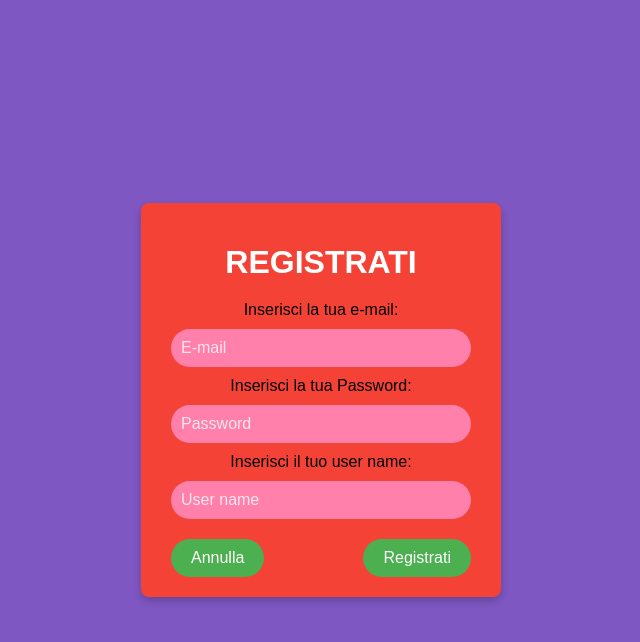
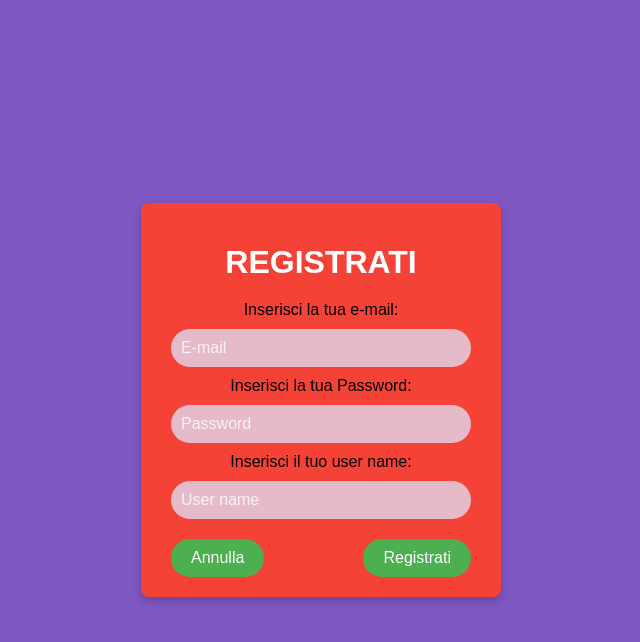
Before and after one commit to simonevisconti123/TSW-24-25-GR14, a PHP site: page /registration.html in a window 1280 px wide. Shown: the top 642 px of the page, without its empty margins (319-959 px from the left). Run offline with PHP 8.4, Linux system fonts and the light colour scheme.

Commit message:
aggiustaZINE tag registrazione

```diff
--- a/css/registration_style.css
+++ b/css/registration_style.css
@@ -9,13 +9,13 @@ body {
     height: 100vh;
 }
 
-.container {
+.centerBlock {
     display: flex;
     justify-content: center;
     align-items: center;
 }
 
-.form-container {
+.signupBox {
     background-color: #f44336; /* Colore rosso */
     padding: 20px 30px; /* Aggiunto padding orizzontale uniforme */
     border-radius: 8px;
@@ -36,7 +36,7 @@ input {
     margin: 10px 0;
     border: none;
     border-radius: 20px;
-    background-color: #ff80ab; /* Colore rosa */
+    background-color: #e5bbc9; /* Colore rosa */
     font-size: 16px;
     color: #ffffff;
 }
@@ -46,7 +46,7 @@ input::placeholder {
     opacity: 0.8;
 }
 
-.buttons {
+.buttonsBox {
     display: flex;
     justify-content: space-between;
     margin-top: 20px;
@@ -61,11 +61,11 @@ button {
     color: #ffffff;
 }
 
-.cancel-button {
+.signupCancelButton {
     background-color: #4caf50; /* Verde */
 }
 
-.register-button {
+.signupConfirmationButton {
     background-color: #4caf50; /* Verde */
 }
 
--- a/registration.html
+++ b/registration.html
@@ -8,22 +8,22 @@
     <script src="js/utilities.js"></script>
 </head>
 <body>
-    <div class="container">
-        <div class="form-container">
+    <div class="centerBlock">
+        <div class="signupBox">
             <h1>REGISTRATI</h1>
             <form>
                 <label for="email">Inserisci la tua e-mail:</label>
-                <input type="email" id="email" placeholder="E-mail">
+                <input type="email" id="imputMail" placeholder="E-mail">
 
                 <label for="password">Inserisci la tua Password:</label>
-                <input type="password" id="password" placeholder="Password">
+                <input type="password" id="inputPassword" placeholder="Password">
 
                 <label for="username">Inserisci il tuo user name:</label>
-                <input type="text" id="username" placeholder="User name">
+                <input type="text" id="inputUserName" placeholder="User name">
 
-                <div class="buttons">
-                    <button type="button" class="cancel-button" onclick=returnToHome()>Annulla</button>
-                    <button type="submit" class="register-button">Registrati</button>
+                <div class="buttonsBox">
+                    <button type="button" class="signupCancelButton" onclick=returnToHome()>Annulla</button>
+                    <button type="submit" class="signupConfirmationButton">Registrati</button>
                 </div>
             </form>
         </div>
```
